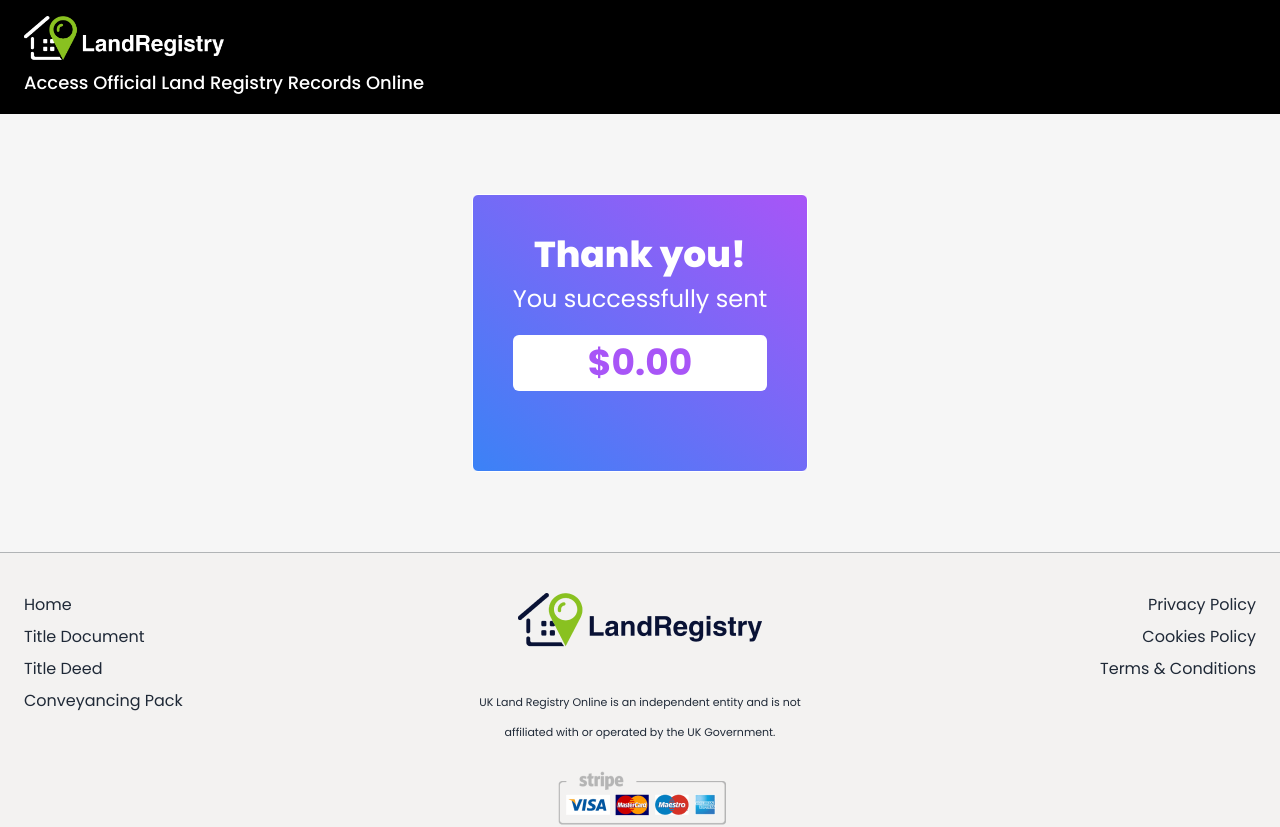
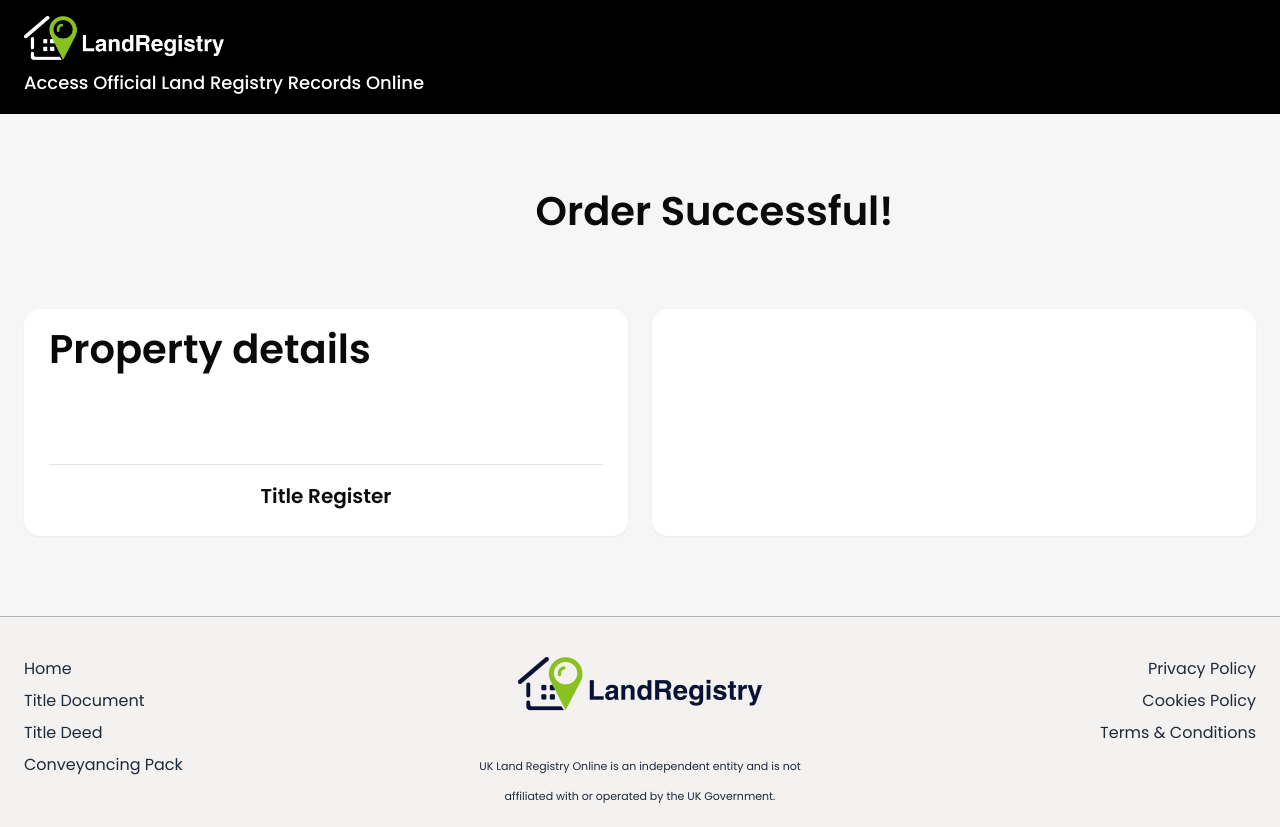
Before and after one commit to devanshu-crescentek/stripe-demo, a Next.js app: page /payment-success in a window 1280 px wide. Shown: the top 827 px of the page. Built offline with nearby package versions, Linux system fonts and the light colour scheme; no server answers.

Commit message:
make order webhook

```diff
--- a/src/app/(root)/payment-success/page.tsx
+++ b/src/app/(root)/payment-success/page.tsx
@@ -1,30 +1,12 @@
 'use client'
 
-import { useSearchParams } from 'next/navigation'
 import { Suspense } from 'react'
+import PaymentSuccess from '@/features/product-payment/components/payment-success'
 
-function PaymentDetails() {
-  const searchParams = useSearchParams()
-  const amount = searchParams.get('amount')
-
+export default function Page() {
   return (
-    <div className='mb-10'>
-      <h1 className='text-4xl font-extrabold mb-2'>Thank you!</h1>
-      <h2 className='text-2xl'>You successfully sent</h2>
-
-      <div className='bg-white p-2 rounded-md text-purple-500 mt-5 text-4xl font-bold'>
-        ${amount ?? '0.00'}
-      </div>
-    </div>
+    <Suspense fallback={<div>Loading...</div>}>
+      <PaymentSuccess />
+    </Suspense>
   )
 }
-
-export default function PaymentSuccess() {
-  return (
-    <main className='max-w-6xl mx-auto p-10 text-white text-center border m-10 rounded-md bg-gradient-to-tr from-blue-500 to-purple-500'>
-      <Suspense fallback={<div>Loading...</div>}>
-        <PaymentDetails />
-      </Suspense>
-    </main>
-  )
-}
--- a/src/app/api/create-payment-intent/route.ts
+++ b/src/app/api/create-payment-intent/route.ts
@@ -4,11 +4,12 @@ const stripe = require('stripe')(process.env.STRIPE_SECRET_KEY)
 
 export async function POST(request: NextRequest) {
   try {
-    const { amount } = await request.json()
+    const { amount, order_id } = await request.json()
 
     const paymentIntent = await stripe.paymentIntents.create({
       amount,
       currency: 'usd',
+      metadata: { order_id, payment_origin: 'app' },
       automatic_payment_methods: {
         enabled: true,
       },
--- a/src/features/address-list/components/index.tsx
+++ b/src/features/address-list/components/index.tsx
@@ -27,6 +27,7 @@ const AddressList = () => {
       const payload = {
         address: item.address ? item.address[0] : '',
         city: item.city,
+        county: item.county,
         postalCode: item.postcode,
       }
       dispatch(setSelectedAddress(payload))
--- a/src/features/product-details/components/tenure-info.tsx
+++ b/src/features/product-details/components/tenure-info.tsx
@@ -23,13 +23,14 @@ import { RadioGroup, RadioGroupItem } from '@/components/ui/radio-group'
 import useDeviceType from '@/hooks/use-device-type'
 
 import { productDetailsSchema } from '@/features/product-details/schema'
-import { useAppDispatch } from '@/store/hook'
+import { useAppDispatch, useAppSelector } from '@/store/hook'
 import { setSelectedAddress, setTenureInfo } from '@/store/slices/address-slice'
 import { useCheckCountryMutation } from '@/store/api/get-country'
 
 const TenureInfo = () => {
   const router = useRouter()
   const dispatch = useAppDispatch()
+  const { selectedAddress } = useAppSelector((state) => state.address) || false
 
   const {
     formState: { errors, dirtyFields },
@@ -47,24 +48,33 @@ const TenureInfo = () => {
 
   const [checkCountry] = useCheckCountryMutation()
 
-  const onSubmit: SubmitHandler<z.infer<typeof productDetailsSchema>> = async (data) => {
+  const onSubmit: SubmitHandler<z.infer<typeof productDetailsSchema>> = async (
+    data
+  ) => {
     try {
       if (dirtyFields.postalCode) {
-        const res = await checkCountry({ postalCode: data.postalCode }).unwrap();
-        data.country = res.result.country || data.country;
+        const res = await checkCountry({ postalCode: data.postalCode }).unwrap()
+        data.country = res.result.country || data.country
       }
 
-      dispatch(setTenureInfo({ tenure: data.tenure, titleNumber: data.title_number || undefined }));
-      dispatch(setSelectedAddress({ ...data }));
+      dispatch(
+        setTenureInfo({
+          tenure: data.tenure,
+          titleNumber: data.title_number || undefined,
+        })
+      )
+      dispatch(setSelectedAddress({ ...data, county: selectedAddress?.county }))
 
-      posthog.capture('Search document');
-      router.push('/search-result');
+      posthog.capture('Search document')
+      router.push('/search-result')
     } catch (error) {
-      console.error('🚀 ~ TenureInfo ~ error:', error);
-      setError('postalCode', { type: 'manual', message: 'Please enter a valid postal code.' });
+      console.error('🚀 ~ TenureInfo ~ error:', error)
+      setError('postalCode', {
+        type: 'manual',
+        message: 'Please enter a valid postal code.',
+      })
     }
-  };
-
+  }
 
   return (
     <>
--- a/src/features/product-payment/components/checkout-page.tsx
+++ b/src/features/product-payment/components/checkout-page.tsx
@@ -18,8 +18,11 @@ import PaymentDrawer from '@/features/product-payment/components/payment-drawer'
 import PaypalButton from '@/features/product-payment/components/paypal-button'
 
 import useDeviceType from '@/hooks/use-device-type'
+import { useAppSelector } from '@/store/hook'
 import { paymentMethods } from '@/lib/constants'
 import convertToSubCurrency from '@/lib/convertToSubCurrency'
+
+import { useAddToCartMutation } from '@/store/api/add-to-cart'
 
 const expressCheckoutOptions = {
   buttonHeight: 40,
@@ -39,8 +42,15 @@ const CheckoutPage = ({ amount }: { amount: number }) => {
   const [paymentRequestAvailable, setPaymentRequestAvailable] = useState(false)
   // const [isExpressCheckout, setIsExpressCheckout] = useState(true)
 
+  const [addToCart] = useAddToCartMutation()
+
   const deviceType = useDeviceType()
   const userEmail = watch('userEmail')
+  const selectedDocs = watch('selectedDocs')
+
+  const { selectedAddress, tenure_info, documents } = useAppSelector(
+    (state) => state.address
+  )
 
   useEffect(() => {
     if (!stripe || !amount) return
@@ -77,6 +87,7 @@ const CheckoutPage = ({ amount }: { amount: number }) => {
   const onSubmit = async (
     isPayByCard: boolean
   ): Promise<JSX.Element | undefined> => {
+    try {
       setIsProcessing(true)
 
       if (!stripe || !elements) {
@@ -91,6 +102,43 @@ const CheckoutPage = ({ amount }: { amount: number }) => {
         return
       }
 
+      const cartPayload = {
+        title_number: String(
+          tenure_info.titleNumber ? tenure_info.titleNumber : ''
+        ),
+        address_one: selectedAddress?.address,
+        city: selectedAddress?.city,
+        county: selectedAddress?.county,
+        post_code: selectedAddress?.postalCode,
+        Tenure: tenure_info.tenure,
+        customer_email: userEmail,
+        payment_status: 'pending',
+        order_status: 'pending',
+        product_data: selectedDocs.map((doc: number) => {
+          return {
+            product_id: String(doc),
+          }
+        }),
+        country: documents[0]?.country || '',
+      }
+
+      const { order_id } = await addToCart(cartPayload).unwrap()
+
+      const response = await fetch('/api/create-payment-intent', {
+        method: 'POST',
+        headers: { 'Content-Type': 'application/json' },
+        body: JSON.stringify({
+          amount: convertToSubCurrency(amount), // Amount in cents
+          order_id, // Pass the order ID from cart response
+        }),
+      })
+
+      const data = await response.json()
+
+      if (!response.ok) {
+        throw new Error(data.error || 'Payment intent creation failed')
+      }
+
       posthog.identify(userEmail)
       if (isPayByCard) {
         posthog.capture('Pay by card')
@@ -98,9 +146,9 @@ const CheckoutPage = ({ amount }: { amount: number }) => {
 
       const { error } = await stripe.confirmPayment({
         elements,
-      clientSecret,
+        clientSecret: data.clientSecret,
         confirmParams: {
-        return_url: `${window.location.origin}/payment-success?amount=${amount}`,
+          return_url: `${window.location.origin}/payment-success?amount=${amount}&order_id=${order_id}`,
         },
       })
 
@@ -108,6 +156,11 @@ const CheckoutPage = ({ amount }: { amount: number }) => {
         setErrorMessage(error.message!)
       }
       setIsProcessing(false)
+    } catch (error) {
+      console.log('🚀 ~ CheckoutPage ~ error:', error)
+      setIsProcessing(false)
+      setErrorMessage('Something went wrong. Please try again later.')
+    }
   }
 
   const handlePaypalSuccess = (details: any) => {
--- /dev/null
+++ b/src/features/product-payment/components/payment-success.tsx
@@ -0,0 +1,70 @@
+'use client'
+
+import { useSearchParams } from 'next/navigation'
+import Image from 'next/image'
+
+import { Card, CardContent, CardHeader } from '@/components/ui/card'
+import { useAppSelector } from '@/store/hook'
+
+const PaymentSuccess = () => {
+  const searchParams = useSearchParams()
+  const amount = searchParams.get('amount')
+
+  const { selectedAddress, tenure_info, documents } =
+    useAppSelector((state) => state.address) || {}
+
+  return (
+    <div className='flex-1 mb-10'>
+      <div className='container w-full mx-auto px-4 sm:px-6 lg:gap-12'>
+        <div className='flex justify-center items-center mb-10'>
+          <div className='w-[149px] h-[115px]'>
+            <Image
+              src='/success.gif'
+              alt='Success Animation'
+              width={100}
+              height={100}
+              className='w-full h-full object-contain'
+            />
+          </div>
+          <h2 className='font-semibold text-[40px] leading-[30px]'>
+            Order Successful!
+          </h2>
+        </div>
+        <div className='w-full grid sm:grid-cols-1 md:grid-cols-1 lg:grid-cols-2 gap-6'>
+          <Card>
+            <CardHeader>
+              <h3 className='md:text-[40px] text-[24px] leading-[30px] font-semibold'>
+                Property details
+              </h3>
+            </CardHeader>
+            <CardContent>
+              <div className='flex items-start justify-between gap-4 mb-4'>
+                <p className='text-[##0B0C0C] md:text-[20px] text-[14px] md:leading-[30px] leading-[21px] font-normal w-full'>
+                  {selectedAddress?.address && `${selectedAddress?.address}, `}
+                  {selectedAddress?.city && `${selectedAddress?.city}, `}
+                  {selectedAddress?.country && `${selectedAddress?.country}`}
+                  <br />
+                  {selectedAddress?.postalCode && selectedAddress?.postalCode}
+                  <br />
+                  {tenure_info?.titleNumber && (
+                    <>Title Number: {tenure_info.titleNumber}</>
+                  )}
+                </p>
+              </div>
+              <div className='border-t border-[#000000] opacity-10 my-4 w-full'></div>
+              <div className="flex items-center justify-center gap-4">
+                <div className="flex flex-col items-center justify-between">
+                    <h4 className='font-semibold text-[20px] leading-[30px]'>Title Register</h4>
+                    <p></p>
+                </div>
+              </div>
+            </CardContent>
+          </Card>
+          <Card></Card>
+        </div>
+      </div>
+    </div>
+  )
+}
+
+export default PaymentSuccess
--- /dev/null
+++ b/src/store/api/add-to-cart.ts
@@ -0,0 +1,24 @@
+import { createApi } from '@reduxjs/toolkit/query/react'
+
+import createBaseQueryWithReAuth from '../fetch-base-query'
+
+export const addToCartAPI = createApi({
+  reducerPath: 'add-cart-api',
+  baseQuery: createBaseQueryWithReAuth({
+    authCheck: false,
+    baseUrl:
+      'https://phpstack-1400660-5285689.cloudwaysapps.com/wp-json/crsc/v1/',
+    timeout: 65000,
+  }),
+  endpoints: (builder) => ({
+    addToCart: builder.mutation({
+      query: (data) => ({
+        url: `crsc-lr-add-to-cart`,
+        method: 'POST',
+        body: data,
+      }),
+    }),
+  }),
+})
+
+export const { useAddToCartMutation } = addToCartAPI
--- a/src/store/root-reducer.ts
+++ b/src/store/root-reducer.ts
@@ -4,6 +4,7 @@ import { combineReducers, Middleware } from '@reduxjs/toolkit'
 import { getAddressAPI } from '@/store/api/get-address'
 import { getCountryAPI } from '@/store/api/get-country'
 import { getDocumentAPI } from '@/store/api/get-documents'
+import { addToCartAPI } from '@/store/api/add-to-cart'
 
 // Import all slices here
 import addressSlice from '@/store/slices/address-slice'
@@ -14,6 +15,7 @@ export const rootReducer = combineReducers({
   [getAddressAPI.reducerPath]: getAddressAPI.reducer,
   [getCountryAPI.reducerPath]: getCountryAPI.reducer,
   [getDocumentAPI.reducerPath]: getDocumentAPI.reducer,
+  [addToCartAPI.reducerPath]: addToCartAPI.reducer,
 
   address: addressSlice,
   queryParams: querySlice,
@@ -24,4 +26,5 @@ export const concatMiddleware: Middleware[] = [
   getAddressAPI.middleware,
   getCountryAPI.middleware,
   getDocumentAPI.middleware,
+  addToCartAPI.middleware,
 ]
--- a/src/store/slices/address-slice.ts
+++ b/src/store/slices/address-slice.ts
@@ -8,6 +8,7 @@ interface AddressState {
   selectedAddress: {
     address?: string
     city?: string
+    county?: string
     country?: string
     postalCode?: string
   } | null
@@ -45,6 +46,7 @@ const addressSlice = createSlice({
       action: PayloadAction<{
         address?: string
         city?: string
+        county?: string
         country?: string
         postalCode?: string
       } | null>
```
Also changed, not shown: public/success.gif (added). Lines whose indentation alone changed are shown as unchanged.
